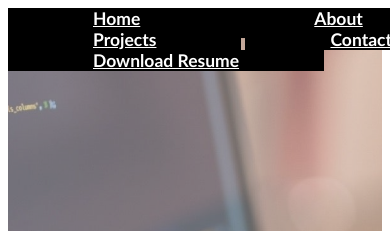
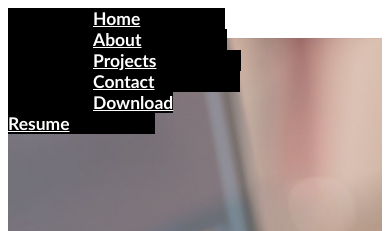
Before and after one commit to j2c0/JacquelynCo, a plain HTML site: page index.html in a window 390 px wide. Shown: the top 231 px of the page. Drawn offline with Linux system fonts and the light colour scheme.

Commit message:
Website Jacquelyn Co - Edit: Nav Bar Mobile Dimensions

```diff
--- a/style.css
+++ b/style.css
@@ -26,7 +26,7 @@
 
 @media only screen and (max-width: 480px) {
   #navLinks {
-    width: 480px;
+    width: 50px;
   }
 }
 
```
